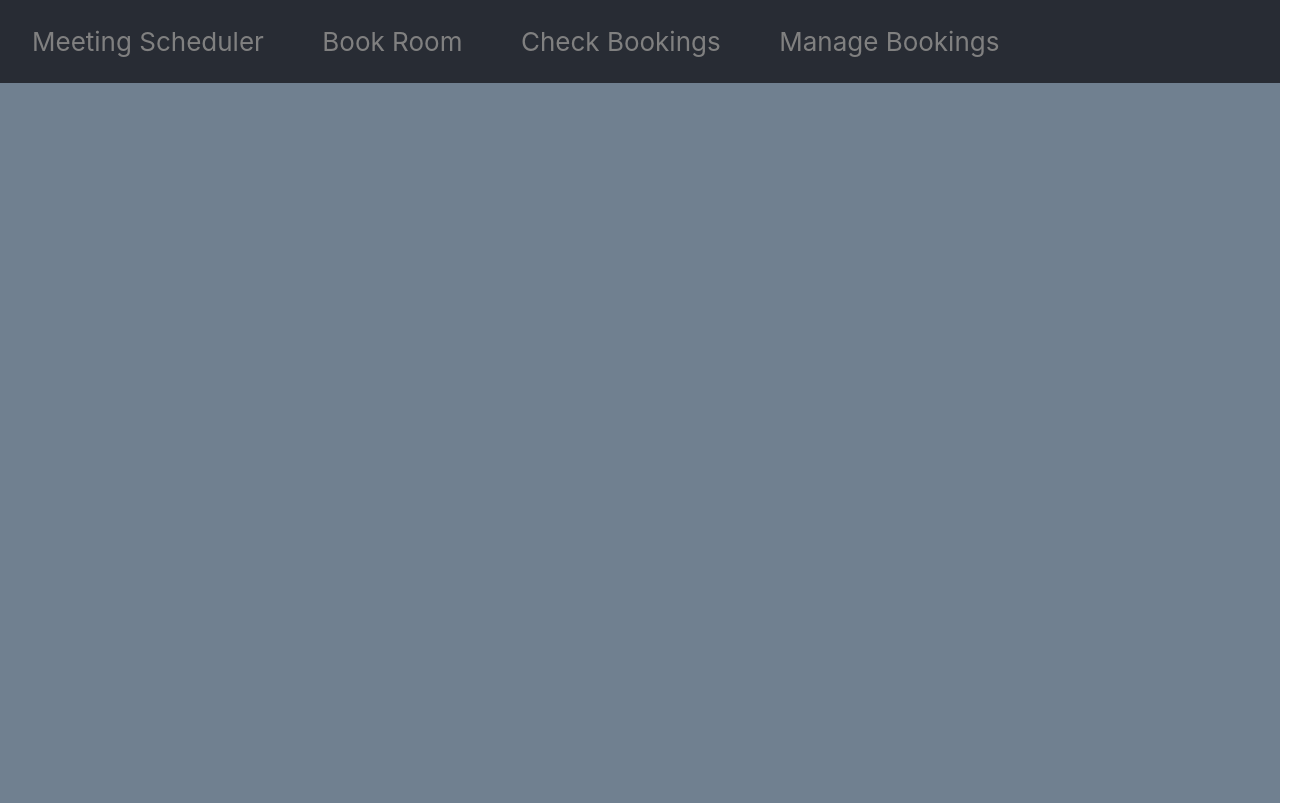
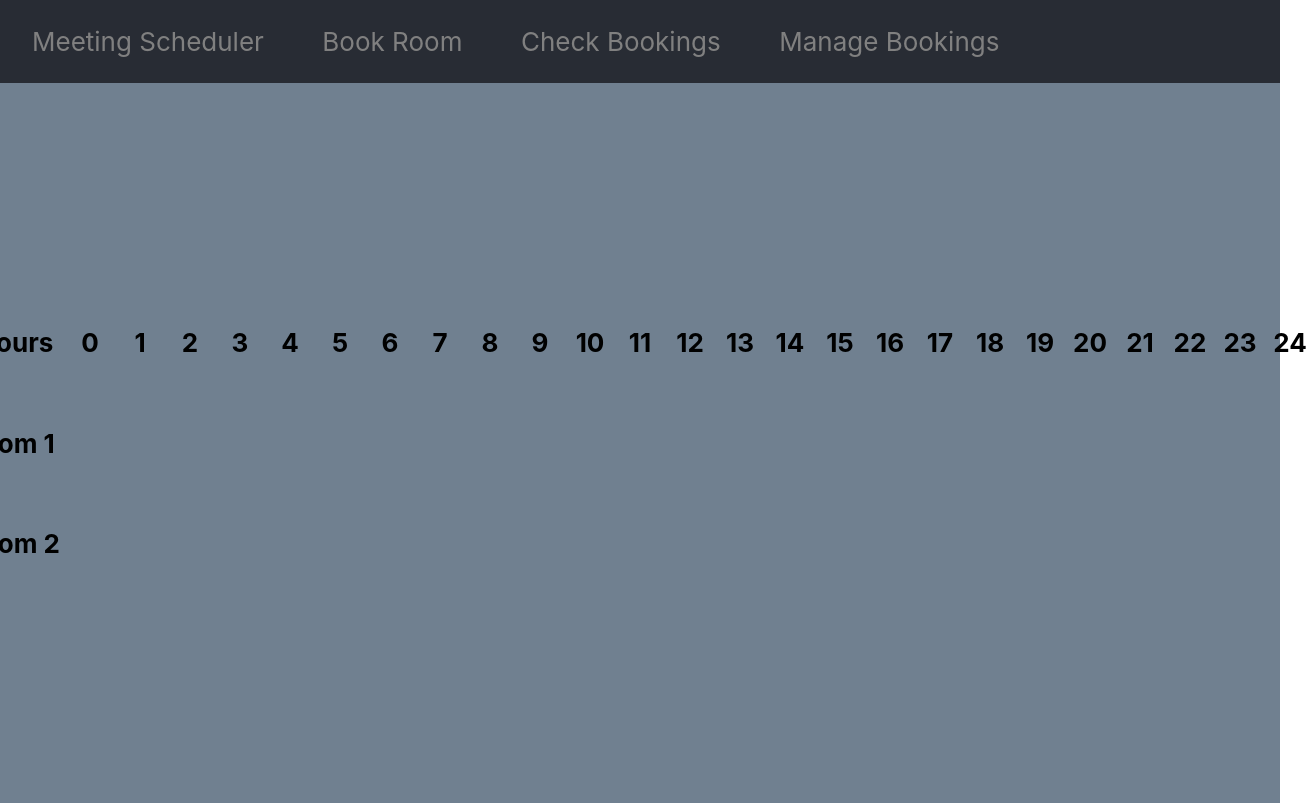
Before and after one commit to krl0mbs/meetingschedulertool, a React (Create React App) app: page /bookroom in a window 1280 px wide. Shown: the whole page, 1315 px wide, since content can reach past the window. Built offline with nearby package versions, Linux system fonts and the light colour scheme.

Commit message:
made a table object and a custom tag that puts on on the website

```diff
--- a/src/App.js
+++ b/src/App.js
@@ -1,5 +1,7 @@
-import logo from './logo.svg';
+import { View } from 'react-native-web';
 import './App.css';
+import Table from './table'
+
 
 function App() {
   return (
@@ -14,10 +16,105 @@ function App() {
         <p>&nbsp;&nbsp;&nbsp;&nbsp;&nbsp;&nbsp;&nbsp;&nbsp;</p>
         <a className="Header-item" href="/managebookings">Manage Bookings</a>
       </header>
-      <body className="App-body"></body>
+      <body className="App-body">
+        <Availability/>
+      </body>
     </div>
-
   );
 }
 
+// Custom tag that will create the table
+const Availability = () => (
+  <Table container flexDirection = 'column' alignItems = ''>
+    {/* table below corresponds to the first row which is all headers */}
+    <Table flex = {1} container flexDirection = 'row'>
+      <Table width = '100px'>
+        <h4>Hours</h4>
+      </Table>
+      <Table width = '50px'>
+        <h4>0</h4>
+      </Table>
+      <Table width = '50px'>
+        <h4>1</h4>
+      </Table>
+      <Table width = '50px'>
+        <h4>2</h4>
+      </Table>
+      <Table width = '50px'>
+        <h4>3</h4>
+      </Table>
+      <Table width = '50px'>
+        <h4>4</h4>
+      </Table>
+      <Table width = '50px'>
+        <h4>5</h4>
+      </Table>
+      <Table width = '50px'>
+        <h4>6</h4>
+      </Table>
+      <Table width = '50px'>
+        <h4>7</h4>
+      </Table>
+      <Table width = '50px'>
+        <h4>8</h4>
+      </Table>
+      <Table width = '50px'>
+        <h4>9</h4>
+      </Table>
+      <Table width = '50px'>
+        <h4>10</h4>
+      </Table>
+      <Table width = '50px'>
+        <h4>11</h4>
+      </Table>
+      <Table width = '50px'>
+        <h4>12</h4>
+      </Table>
+      <Table width = '50px'>
+        <h4>13</h4>
+      </Table>
+      <Table width = '50px'>
+        <h4>14</h4>
+      </Table>
+      <Table width = '50px'>
+        <h4>15</h4>
+      </Table>
+      <Table width = '50px'>
+        <h4>16</h4>
+      </Table>
+      <Table width = '50px'>
+        <h4>17</h4>
+      </Table>
+      <Table width = '50px'>
+        <h4>18</h4>
+      </Table>
+      <Table width = '50px'>
+        <h4>19</h4>
+      </Table>
+      <Table width = '50px'>
+        <h4>20</h4>
+      </Table>
+      <Table width = '50px'>
+        <h4>21</h4>
+      </Table>
+      <Table width = '50px'>
+        <h4>22</h4>
+      </Table>
+      <Table width = '50px'>
+        <h4>23</h4>
+      </Table>
+      <Table width = '50px'>
+        <h4>24</h4>
+      </Table>
+    </Table>
+    {/* each Table past here is a new row. Right now these are just the titles */}
+    <Table  container flexDirection = "row">
+      <h4>Room 1</h4>
+    </Table>
+    <Table container flexDirection = "row">
+      <h4>Room 2</h4>
+    </Table>
+  </Table>
+)
+
 export default App;
--- /dev/null
+++ b/src/table.js
@@ -0,0 +1,32 @@
+import './table.css';
+import React from 'react';
+import { StyleSheet, Text, View} from 'react-native-web';
+import { render } from '@testing-library/react';
+
+// Creates the table object. Mouse over a property to see what it does
+const Table = (props) => (
+  <div
+    className={props.className}
+    style={{
+      display: props.container ? 'flex' : 'block',
+      justifyContent: props.justifyContent || 'flex-start',
+      flexDirection: props.flexDirection || 'row',
+      flexGrow: props.flexGrow || 0,
+      flexBasis: props.flexBasis || 'auto',
+      flexShrink: props.flexShrink || 1,
+      flexWrap: props.flexWrap || 'nowrap',
+      flex: props.flex || '0 1 auto',
+      alignItems: props.alignItems || 'stretch',
+      margin: props.margin || '0',
+      padding: props.padding || '0',
+      width: props.width || 'auto',
+      height: props.height || 'auto',
+      maxWidth: props.maxWidth || 'none',
+      backgroundColor: props.backgroundColor || 'none'
+    }}
+  >
+    {props.children}
+  </div>
+)
+
+export default Table;
```
Also changed, not shown: src/table.css (added).
